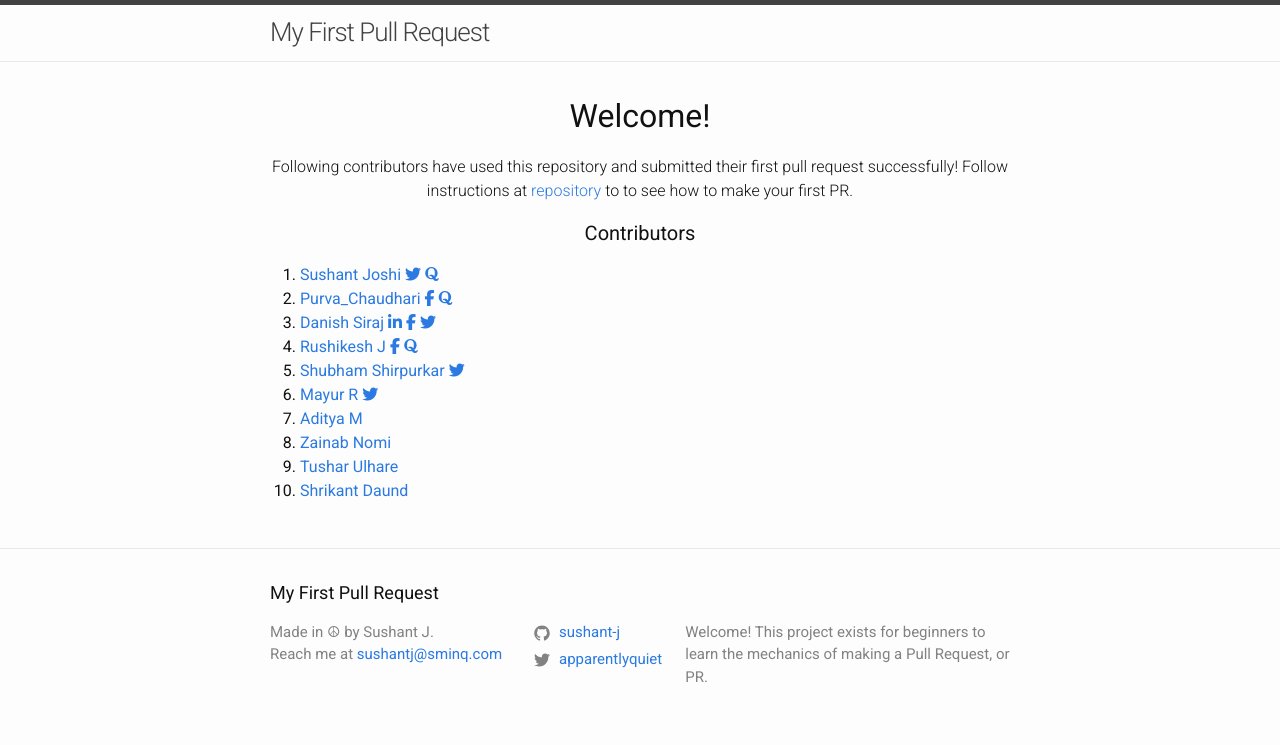
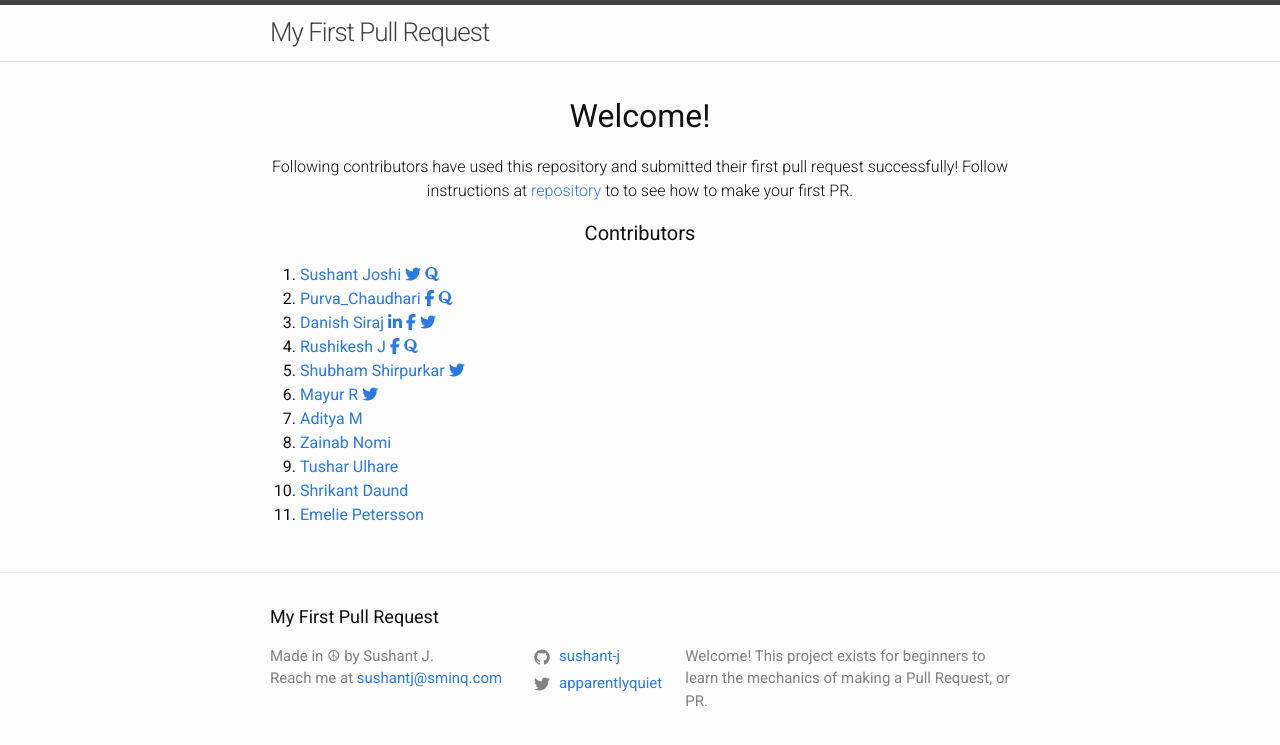
Before and after one commit to sushant-j/my-first-pull-request, a Jekyll site: the page built from index.md, in a window 1280 px wide. Shown: the top 745 px of the page. Built offline with Jekyll 4.4.1, drawn with Linux system fonts in a browser that asks for light colours; nearby versions of some CDN libraries.

Commit message:
Add Emelie Petersson to home.html

```diff
--- a/_layouts/home.html
+++ b/_layouts/home.html
@@ -94,5 +94,10 @@ layout: default
         Shrikant Daund
       </a>
     </li>
+    <li>
+      <a href="https://github.com/emeliepetersson">
+        Emelie Petersson
+      </a>
+    </li>
   </ol>
 </div>
```
